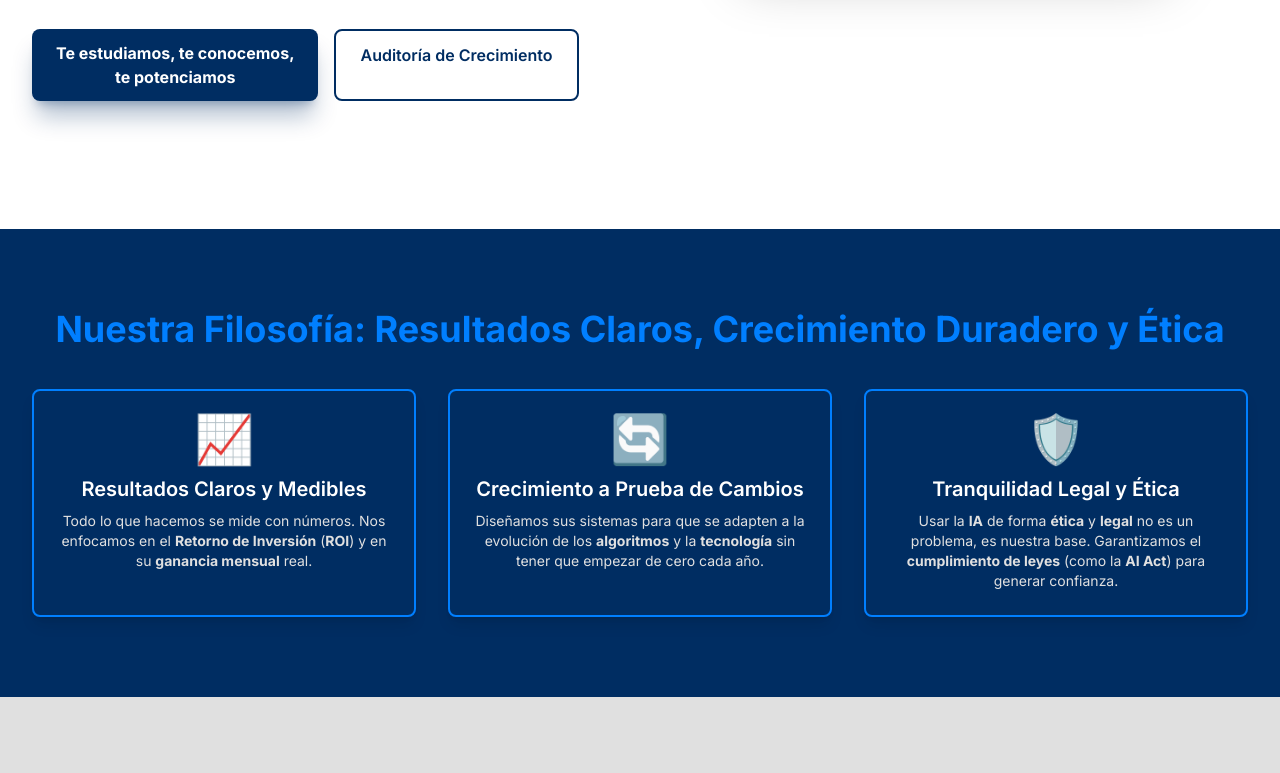
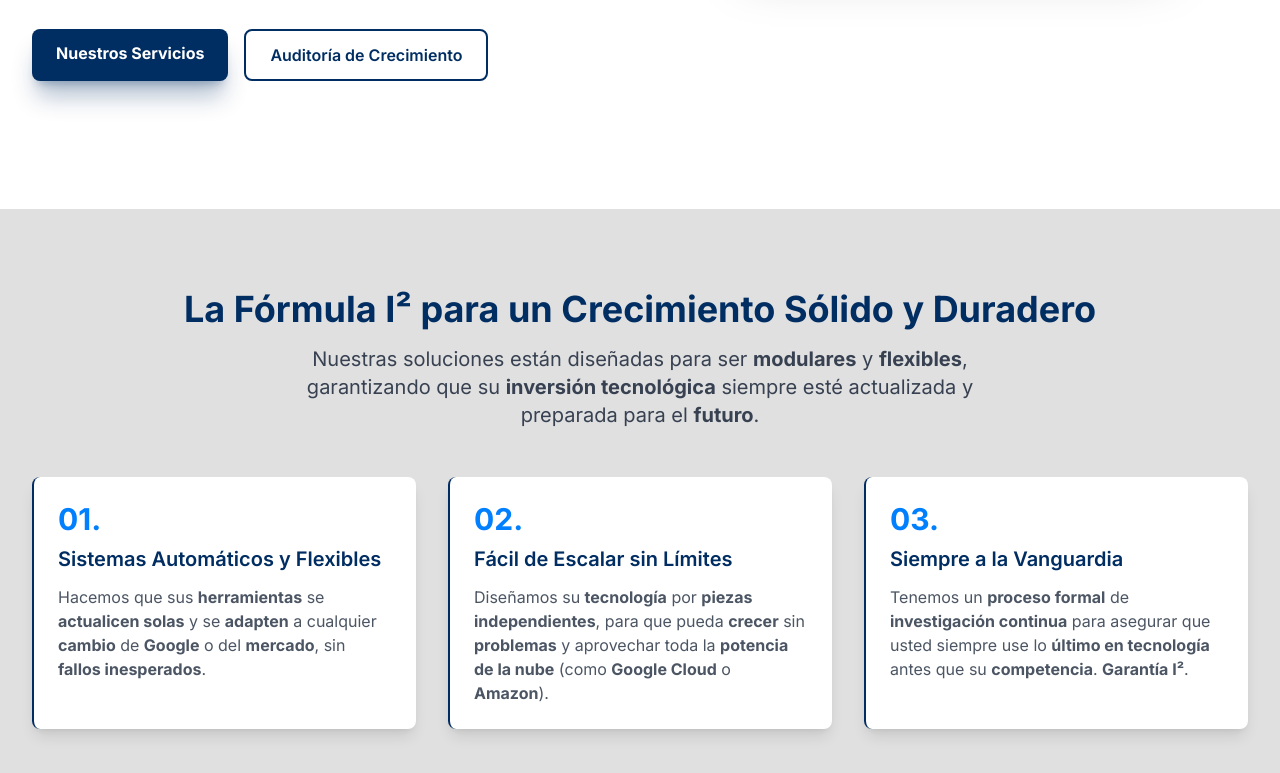
Before and after one commit to I2Consulting/i2consulting-web, a website: page index.html in a window 1280 px wide. Shown: the part 816-1589 px from the top of the page. Drawn offline with nearby package versions, Linux system fonts and the light colour scheme.

```diff
--- a/index.html
+++ b/index.html
@@ -120,7 +120,7 @@
             <nav id="desktop-menu" class="hidden md:flex space-x-8 text-i2-blue font-semibold">
                 <a href="#servicios" class="hover:text-tech-blue transition duration-200">Nuestros Servicios</a>
                 <a href="#arquitectura" class="hover:text-tech-blue transition duration-200">Nuestra Metodología</a>
-                <a href="#filosofia" class="hover:text-tech-blue transition duration-200">Nuestra Filosofía</a>
+                <a href="filosofia.html" class="hover:text-tech-blue transition duration-200">Nuestra Filosofía</a>
                 <a href="#compliance" class="hover:text-tech-blue transition duration-200">Seguridad Legal (AI Act)</a>
                 <a href="#contacto" class="px-4 py-2 bg-i2-blue text-pure-white rounded-lg hover:bg-tech-blue transition duration-200 shadow-md">Contacto</a>
             </nav>
@@ -136,7 +136,7 @@
             <div class="flex flex-col space-y-3 text-i2-blue font-semibold">
                 <a href="#servicios" class="hover:text-tech-blue transition duration-200 block p-2 rounded-lg" onclick="closeMobileMenu()">Nuestros Servicios</a>
                 <a href="#arquitectura" class="hover:text-tech-blue transition duration-200 block p-2 rounded-lg" onclick="closeMobileMenu()">Nuestra Metodología</a>
-                <a href="#filosofia" class="hover:text-tech-blue transition duration-200 block p-2 rounded-lg" onclick="closeMobileMenu()">Nuestra Filosofía</a>
+                <a href="filosofia.html" class="hover:text-tech-blue transition duration-200 block p-2 rounded-lg" onclick="closeMobileMenu()">Nuestra Filosofía</a>
                 <a href="#compliance" class="hover:text-tech-blue transition duration-200 block p-2 rounded-lg" onclick="closeMobileMenu()">Seguridad Legal (AI Act)</a>
                 <a href="#contacto" class="block p-2 text-i2-blue border border-i2-blue rounded-lg hover:bg-i2-blue hover:text-pure-white transition duration-200" onclick="closeMobileMenu()">Contacto</a>
             </div>
@@ -165,7 +165,7 @@
                 <div class="mt-8 flex flex-col sm:flex-row space-y-4 sm:space-y-0 sm:space-x-4">
                     <!-- Call to Action Solicitado -->
                     <a href="#servicios" class="px-6 py-3 bg-i2-blue text-pure-white font-bold rounded-lg hover:bg-tech-blue transition duration-300 shadow-xl shadow-i2-blue/30 w-full sm:w-auto text-center transform hover:scale-[1.02]">
-                        Te estudiamos, te conocemos,<br>te potenciamos
+                        Nuestros Servicios
                     </a>
                     <a href="#contacto" class="px-6 py-3 border-2 border-i2-blue text-i2-blue font-semibold rounded-lg hover:bg-neutral-grey transition duration-300 w-full sm:w-auto text-center">
                         Auditoría de Crecimiento
@@ -181,37 +181,6 @@
                 >
             </div>
         </section>
-
-        <!-- SECCIÓN DE NUEVA FILOSOFÍA I² (TEXTO EN NEGITA APLICADO) -->
-        <section id="filosofia" class="bg-i2-blue py-16 md:py-20 text-pure-white">
-            <div class="max-w-7xl mx-auto px-4 sm:px-6 lg:px-8">
-                <h2 class="text-3xl sm:text-4xl font-bold text-center text-tech-blue mb-10">
-                    Nuestra Filosofía: Resultados Claros, Crecimiento Duradero y Ética
-                </h2>
-                <div class="grid md:grid-cols-3 gap-8 text-center">
-
-                    <div class="p-6 border-2 border-tech-blue rounded-lg shadow-lg">
-                        <span class="text-5xl block mb-3">📈</span>
-                        <h3 class="text-xl font-semibold mb-2">Resultados Claros y Medibles</h3>
-                        <p class="text-neutral-grey text-sm">Todo lo que hacemos se mide con números. Nos enfocamos en el <b>Retorno de Inversión</b> (<b>ROI</b>) y en su <b>ganancia mensual</b> real.</p>
-                    </div>
-
-                    <div class="p-6 border-2 border-tech-blue rounded-lg shadow-lg">
-                        <span class="text-5xl block mb-3">🔄</span>
-                        <h3 class="text-xl font-semibold mb-2">Crecimiento a Prueba de Cambios</h3>
-                        <p class="text-neutral-grey text-sm">Diseñamos sus sistemas para que se adapten a la evolución de los <b>algoritmos</b> y la <b>tecnología</b> sin tener que empezar de cero cada año.</p>
-                    </div>
-
-                    <div class="p-6 border-2 border-tech-blue rounded-lg shadow-lg">
-                        <span class="text-5xl block mb-3">🛡️</span>
-                        <h3 class="text-xl font-semibold mb-2">Tranquilidad Legal y Ética</h3>
-                        <p class="text-neutral-grey text-sm">Usar la <b>IA</b> de forma <b>ética</b> y <b>legal</b> no es un problema, es nuestra base. Garantizamos el <b>cumplimiento de leyes</b> (como la <b>AI Act</b>) para generar confianza.</p>
-                    </div>
-
-                </div>
-            </div>
-        </section>
-        <!-- FIN SECCIÓN FILOSOFÍA I² -->
 
         <!-- SECCIÓN 2: ARQUITECTURA ALGORÍTMICA (TEXTO EN NEGITA APLICADO) -->
         <section id="arquitectura" class="bg-neutral-grey py-16 md:py-20">
@@ -289,7 +258,7 @@
                     Deje de reaccionar al mercado. Comience a liderarlo con una <b>Estrategia Inteligente</b> diseñada para el éxito duradero con <b>I² Consulting</b>.
                 </p>
                 <a href="#contacto" class="px-8 sm:px-10 py-3 sm:py-4 bg-tech-blue text-pure-white font-black rounded-full text-md sm:text-lg uppercase tracking-wider hover:bg-white hover:text-tech-blue transition duration-300 shadow-2xl shadow-tech-blue/50">
-                    Solicitar Auditoría
+                    Solicitar Auditoría Estratégica
                 </a>
             </div>
         </section>
@@ -297,7 +266,7 @@
     </main>
 
     <!-- FOOTER -->
-<footer id="contacto" class="bg-gray-900 text-neutral-grey py-10 md:py-12">
+    <footer id="contacto" class="bg-[#003366] text-neutral-grey py-10 md:py-12">
         <div class="max-w-7xl mx-auto px-4 sm:px-6 lg:px-8">
             <div class="grid grid-cols-2 md:grid-cols-4 gap-8 border-b border-gray-700 pb-8 mb-8">
 
@@ -305,6 +274,7 @@
                     <!-- Se mantiene el logo invertido para el fondo oscuro del footer -->
                     <img src="I2-Consulting-IA-Espana.png" alt="Logo I² Consulting Invertido" class="h-8 w-auto mb-4">
                     <p class="text-sm">Liderazgo en la unión de <b>IA</b> y <b>visibilidad online</b>.</p>
+                    <p class="text-sm mt-2"><i>Te estudiamos, te conocemos,<br>te potenciamos</i></p>
                 </div>
 
                 <div>
```
